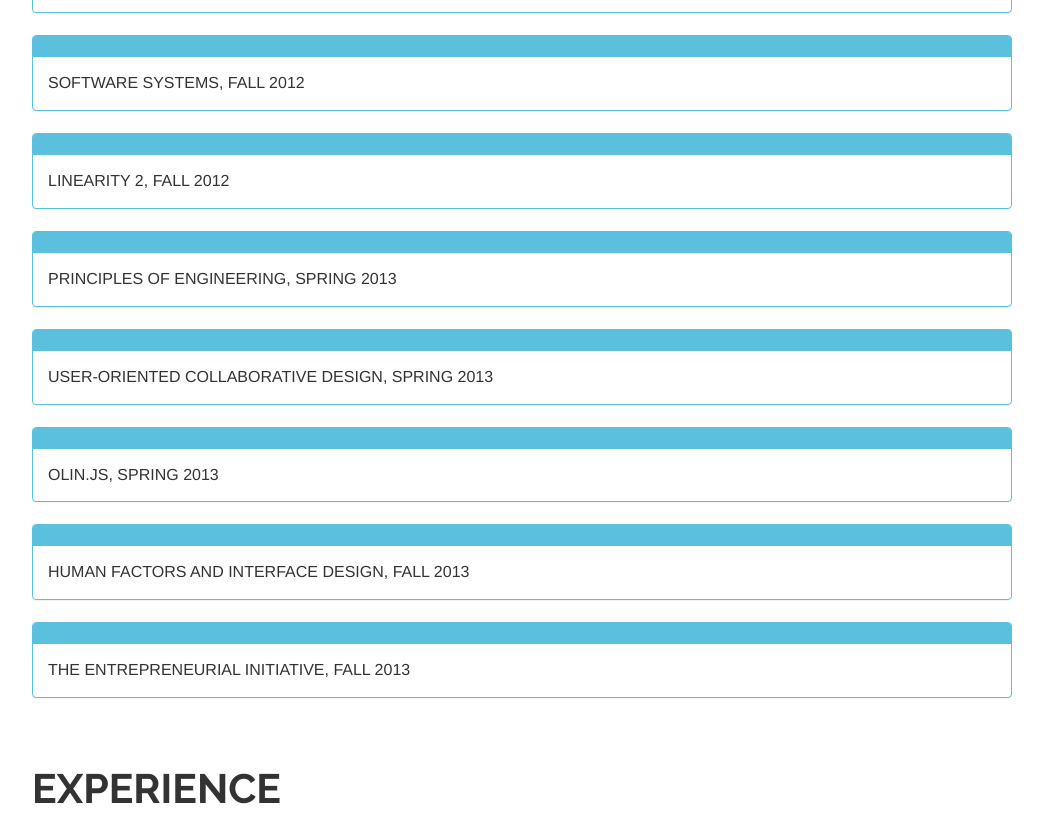
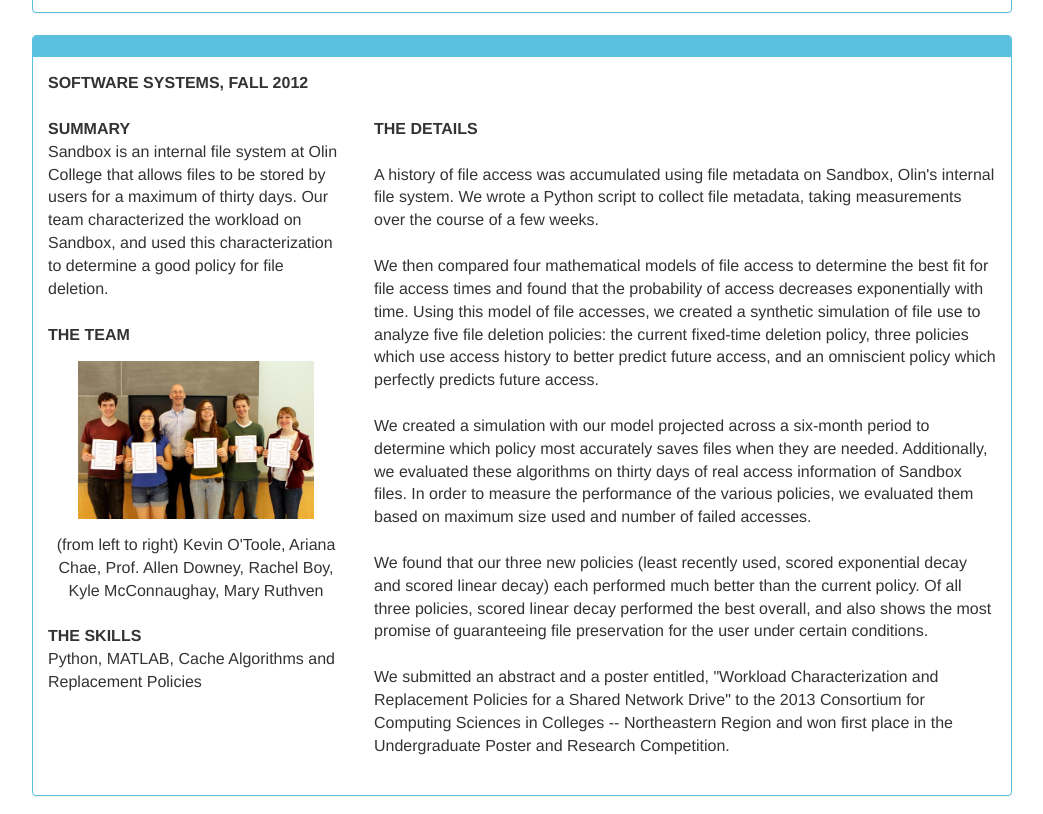
Before and after one commit to asjchae/asjchae.github.io, a plain HTML site: page index.html in a window 1280 px wide. Shown: the part 2112-2926 px from the top of the page, without its empty margins (118-1161 px from the left). Drawn offline with Linux system fonts and the light colour scheme.

Commit message:
Software Systems added

```diff
--- a/index.html
+++ b/index.html
@@ -120,7 +120,29 @@
         <div class="panel-title"></div>
       </div>
       <div class="panel-body">
-        SOFTWARE SYSTEMS, FALL 2012
+        <b>SOFTWARE SYSTEMS, FALL 2012</b><br><br>
+        <div class="row">
+          <div class="col-xs-6 col-lg-4">
+            <b>SUMMARY</b><br>
+            Sandbox is an internal file system at Olin College that allows files to be stored by users for a maximum of thirty days. Our team characterized the workload on Sandbox, and used this characterization to determine a good policy for file deletion.
+            <br><br>
+            <b>THE TEAM</b><br>
+            <center><img class="desnat" src="assets/images/ccscne.jpg" width="80%"><br>
+            (from left to right) Kevin O'Toole, Ariana Chae, Prof. Allen Downey, Rachel Boy, Kyle McConnaughay, Mary Ruthven</center>
+            <br>
+            <b>THE SKILLS</b><br>
+            Python, MATLAB, Cache Algorithms and Replacement Policies <br>
+          </div>
+          <div class="col-xs-12 col-sm-6 col-lg-8">
+            <b>THE DETAILS</b><br><br>
+              A history of file access was accumulated using file metadata on Sandbox, Olin's internal file system. We wrote a Python script to collect file metadata, taking measurements over the course of a few weeks.<br><br>We then compared four mathematical models of file access to determine the best fit for file access times and found that the probability of access decreases exponentially with time. Using this model of file accesses, we created a synthetic simulation of file use to analyze five file deletion policies: the current fixed-time deletion policy, three policies which use access history to better predict future access, and an omniscient policy which perfectly predicts future access.<br><br>We created a simulation with our model projected across a six-month period to determine which policy most accurately saves files when they are needed. Additionally, we evaluated these algorithms on thirty days of real access information of Sandbox files. In order to measure the performance of the various policies, we evaluated them based on maximum size used and number of failed accesses.<br><br>
+              We found that our three new policies (least recently used, scored exponential decay and scored linear decay) each performed much better than the current policy. Of all three policies, scored linear decay performed the best overall, and also shows the most promise of guaranteeing file preservation for the user under certain conditions.<br><br>
+
+              We submitted an abstract and a poster entitled, "Workload Characterization and Replacement Policies for a Shared Network Drive" to the 2013 Consortium for Computing Sciences in Colleges -- Northeastern Region and won first place in the Undergraduate Poster and Research Competition.
+              <br><br>
+
+          </div>
+        </div>
       </div>
     </div>
 
```
Also changed, not shown: assets/images/ccscne.jpg (added).
